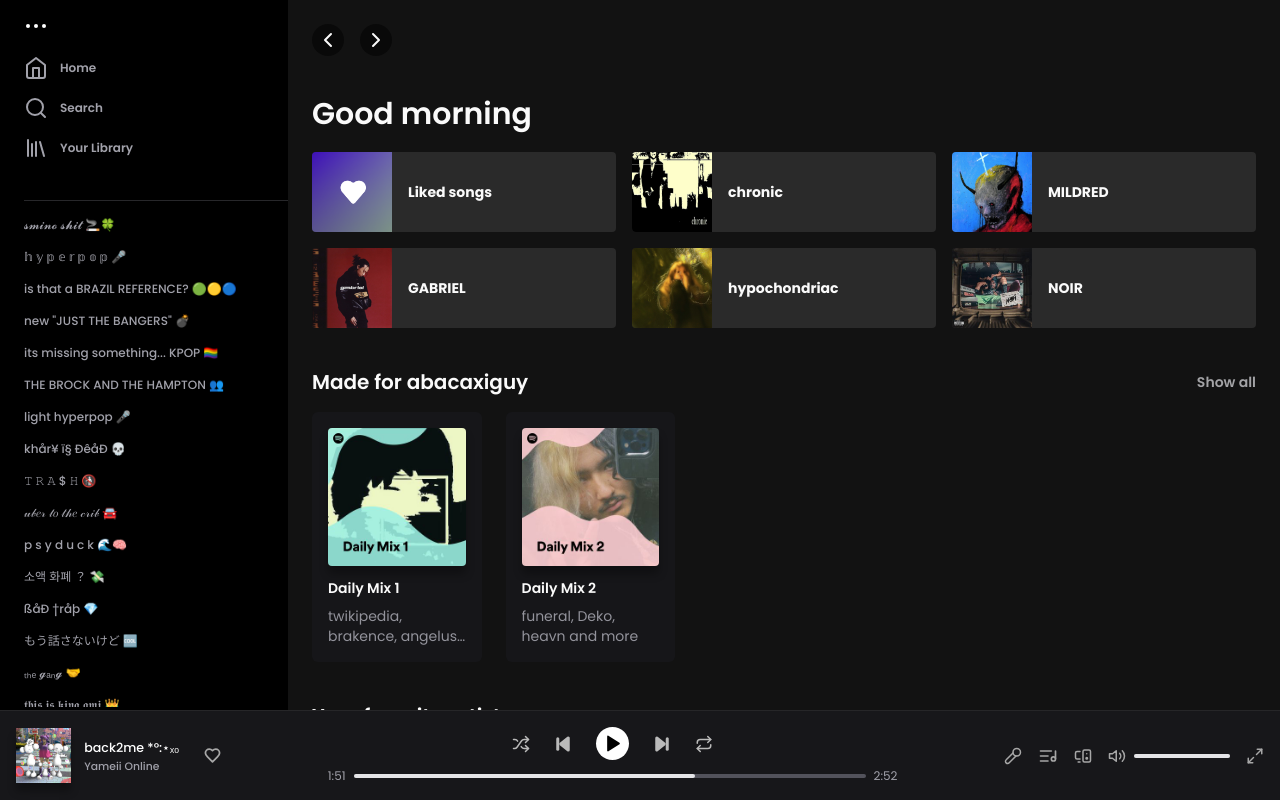
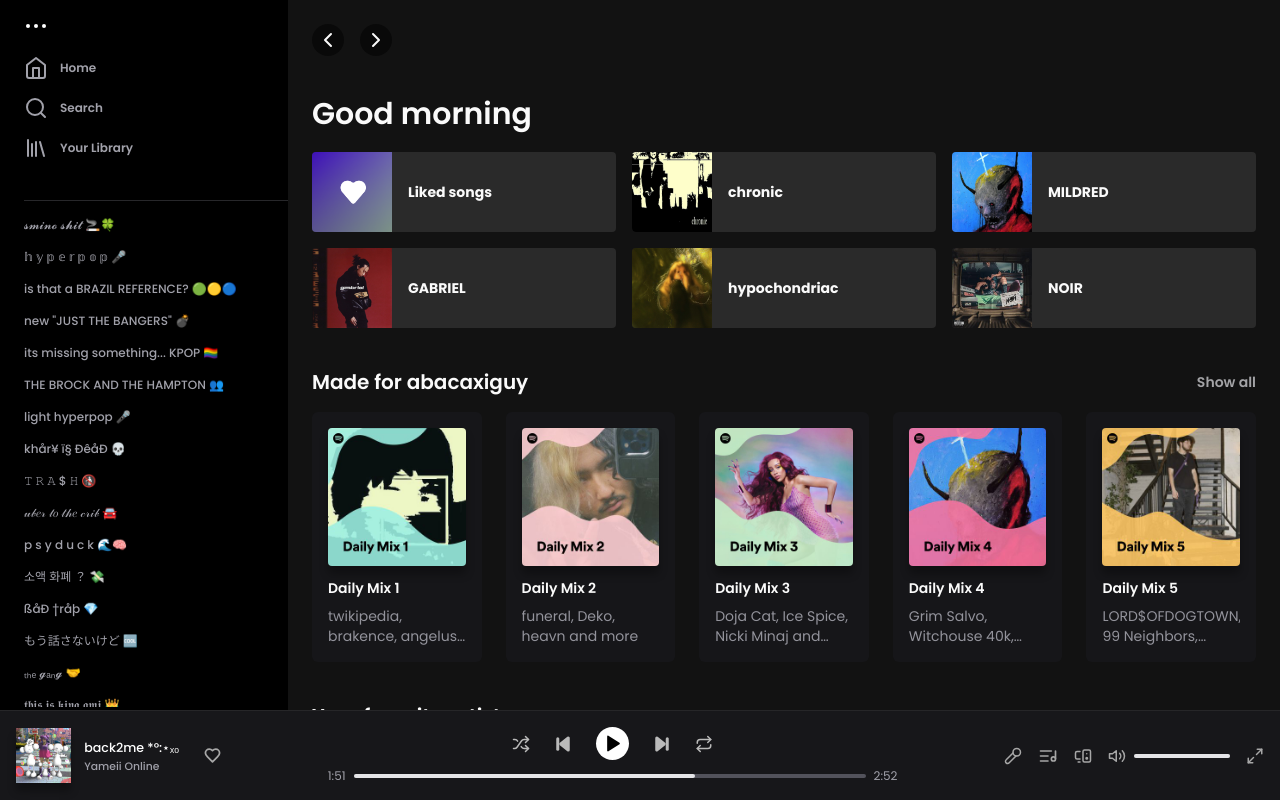
Before and after one commit to abacaxiguy/spotify-clone, a Next.js app: page / in a window 1280 px wide. Built offline with nearby package versions, Linux system fonts and the light colour scheme.

Commit message:
Fixing way that classes are dynamically loaded 🛠

```diff
--- a/src/app/page.tsx
+++ b/src/app/page.tsx
@@ -29,15 +29,15 @@
                     <div className="grid grid-cols-2 sm:grid-cols-2 md:grid-cols-3 lg:grid-cols-4 xl:grid-cols-5 ml:grid-cols-6 gap-6 mt-4">
                         <SongCard type="mix" src="/mixes/mix1.jpeg" name="Daily Mix 1" description="twikipedia, brakence, angelus and more" />
                         <SongCard type="mix" src="/mixes/mix2.jpeg" name="Daily Mix 2" description="funeral, Deko, heavn and more" />
-                        <SongCard type="mix" src="/mixes/mix3.jpeg" name="Daily Mix 3" description="Doja Cat, Ice Spice, Nicki Minaj and more" responsiveSize="md" />
-                        <SongCard type="mix" src="/mixes/mix4.jpeg" name="Daily Mix 4" description="Grim Salvo, Witchouse 40k, ITSOKTOCRY and more" responsiveSize="lg" />
-                        <SongCard type="mix" src="/mixes/mix5.jpeg" name="Daily Mix 5" description="LORD$OFDOGTOWN, 99 Neighbors, seeyousoon and more" responsiveSize="xl" />
+                        <SongCard type="mix" src="/mixes/mix3.jpeg" name="Daily Mix 3" description="Doja Cat, Ice Spice, Nicki Minaj and more" responsiveSize="md:flex" />
+                        <SongCard type="mix" src="/mixes/mix4.jpeg" name="Daily Mix 4" description="Grim Salvo, Witchouse 40k, ITSOKTOCRY and more" responsiveSize="lg:flex" />
+                        <SongCard type="mix" src="/mixes/mix5.jpeg" name="Daily Mix 5" description="LORD$OFDOGTOWN, 99 Neighbors, seeyousoon and more" responsiveSize="xl:flex" />
                         <SongCard
                             type="mix"
                             src="/mixes/discover.jpeg"
                             name="Discover Weekly"
                             description="Your weekly mixtape of fresh music. Enjoy new music and deep cuts picked for you. Updates every Monday."
-                            responsiveSize="ml"
+                            responsiveSize="ml:flex"
                         />
                     </div>
 
@@ -46,10 +46,10 @@
                     <div className="grid grid-cols-2 sm:grid-cols-2 md:grid-cols-3 lg:grid-cols-4 xl:grid-cols-5 ml:grid-cols-6 gap-6 mt-4">
                         <SongCard type="artist" src="/artists/twikipedia.jpeg" name="twikipedia" description="Artist" />
                         <SongCard type="artist" src="/artists/polyphia.jpeg" name="Polyphia" description="Artist" />
-                        <SongCard type="artist" src="/artists/itsoktocry.jpeg" name="ITSOKTOCRY" description="Artist" responsiveSize="md" />
-                        <SongCard type="artist" src="/artists/duckwrth.jpeg" name="Duckwrth" description="Artist" responsiveSize="lg" />
-                        <SongCard type="artist" src="/artists/angelus.jpeg" name="angelus" description="Artist" responsiveSize="xl" />
-                        <SongCard type="artist" src="/artists/aries.jpeg" name="Aries" description="Artist" responsiveSize="ml" />
+                        <SongCard type="artist" src="/artists/itsoktocry.jpeg" name="ITSOKTOCRY" description="Artist" responsiveSize="md:flex" />
+                        <SongCard type="artist" src="/artists/duckwrth.jpeg" name="Duckwrth" description="Artist" responsiveSize="lg:flex" />
+                        <SongCard type="artist" src="/artists/angelus.jpeg" name="angelus" description="Artist" responsiveSize="xl:flex" />
+                        <SongCard type="artist" src="/artists/aries.jpeg" name="Aries" description="Artist" responsiveSize="ml:flex" />
                     </div>
 
                     <SectionTitle title="Uniquely yours" itens={5} />
@@ -57,9 +57,15 @@
                     <div className="grid grid-cols-2 sm:grid-cols-2 md:grid-cols-3 lg:grid-cols-4 xl:grid-cols-5 ml:grid-cols-6 gap-6 mt-4">
                         <SongCard type="mix" src="/uniquely_yours/on_repeat.jpg" name="On Repeat" description="Songs you love right now" />
                         <SongCard type="mix" src="/uniquely_yours/time_capsule.jpg" name="Your Time Capsule" description="We made you a personalized playlist with songs to take you back in time." />
-                        <SongCard type="mix" src="/uniquely_yours/daily_drive.jpg" name="Daily Drive" description="A mix of news and music made for you" responsiveSize="md" />
-                        <SongCard type="mix" src="/uniquely_yours/repeat_rewind.jpg" name="Repeat Rewind" description="Your past favorites" responsiveSize="lg" />
-                        <SongCard type="mix" src="/uniquely_yours/top_songs2022.jpg" name="Your Time Capsule" description="The songs you loved most this year, all wrapped up." responsiveSize="xl" />
+                        <SongCard type="mix" src="/uniquely_yours/daily_drive.jpg" name="Daily Drive" description="A mix of news and music made for you" responsiveSize="md:flex" />
+                        <SongCard type="mix" src="/uniquely_yours/repeat_rewind.jpg" name="Repeat Rewind" description="Your past favorites" responsiveSize="lg:flex" />
+                        <SongCard
+                            type="mix"
+                            src="/uniquely_yours/top_songs2022.jpg"
+                            name="Your Time Capsule"
+                            description="The songs you loved most this year, all wrapped up."
+                            responsiveSize="xl:flex"
+                        />
                     </div>
                 </main>
             </div>
--- a/src/components/SongCard.tsx
+++ b/src/components/SongCard.tsx
@@ -14,7 +14,7 @@
     const alt = type === "artist" ? name + "'s pic" : name;
 
     return (
-        <a href="" className={`group bg-zinc-900/95 p-4 rounded-md hover:bg-white/10 transition-colors flex flex-col gap-2 ${responsiveSize && `hidden ${responsiveSize}:flex`}`}>
+        <a href="" className={`group bg-zinc-900/95 p-4 rounded-md hover:bg-white/10 transition-colors flex flex-col gap-2 ${responsiveSize && `hidden ${responsiveSize}`}`}>
             <div className="relative">
                 <Image src={src} alt={alt} className={`shadow-xs w-full ${type === "artist" ? "rounded-full" : "rounded"}`} width={100} height={100} quality={100} />
                 <button className="absolute bottom-2 right-2 transition-all duration-300 ease opacity-0 group-hover:opacity-100 group-hover:translate-y-0 translate-y-2 rounded-full p-2.5 bg-green-500 text-black ml-auto shadow-xs">
```
